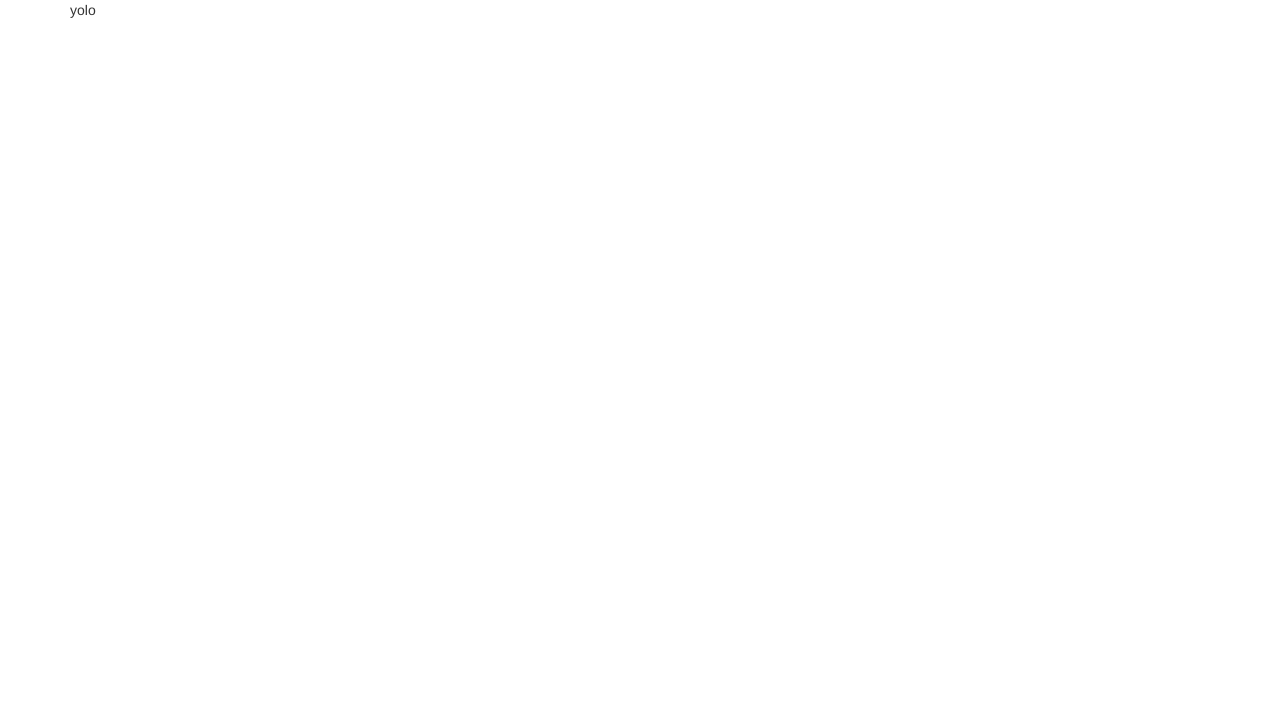
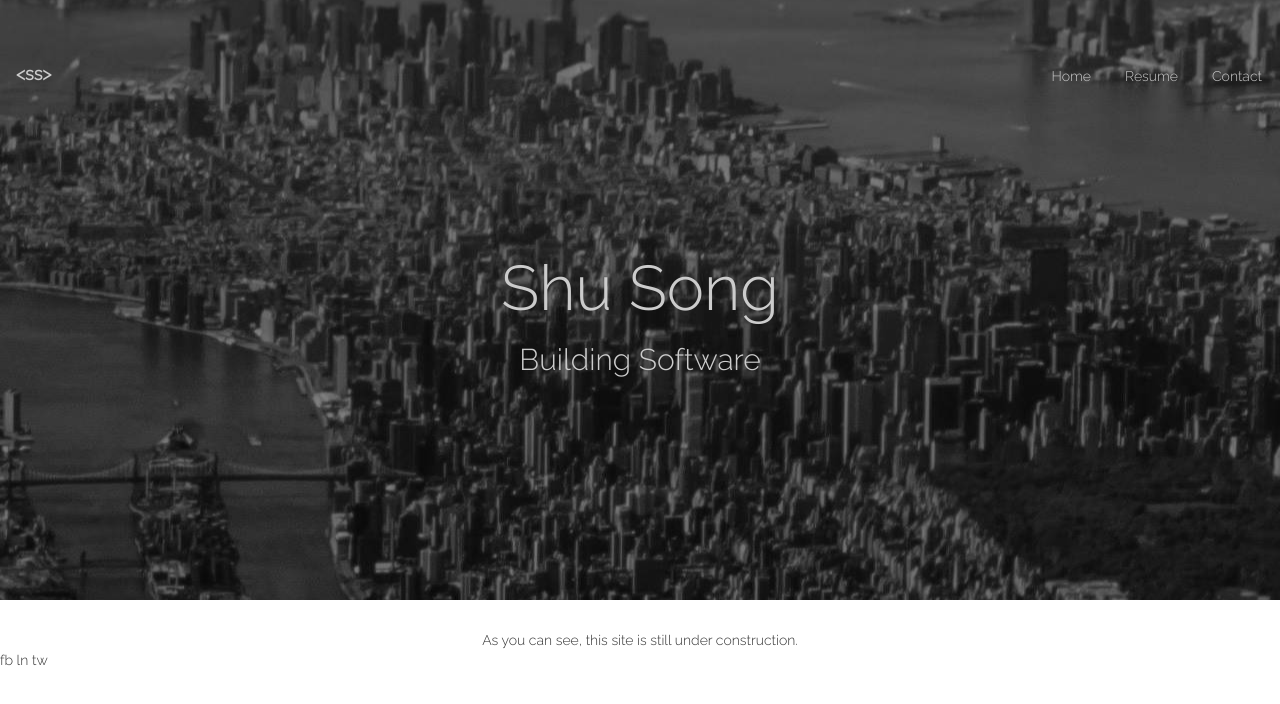
Before and after one commit to shoebox639/personal-site, a website: page src/html/index.html in a window 1280 px wide. Drawn offline with nearby package versions, Linux system fonts and the light colour scheme; files that its build step writes are made by us from their sources; files whose address does not match are found by name.

Commit message:
Created simple splash page

```diff
--- a/server.js
+++ b/server.js
@@ -2,7 +2,8 @@ var express = require('express');
 var app = express();
 
 app.use('/', express.static(__dirname + '/src/html'));
-app.use('/vendor', express.static(__dirname + '/bower_components'))
+app.use('/assets', express.static(__dirname + '/src'));
+app.use('/vendor', express.static(__dirname + '/bower_components'));
 
 var port = Number(process.env.PORT || 8060);
 app.listen(port);
--- /dev/null
+++ b/src/css/styles.css
@@ -0,0 +1,27 @@
+body {
+  font-family: 'Raleway', sans-serif;
+}
+
+.jumbotron {
+  color: #ccc;
+  background-image: url('/assets/img/manhattan-skyline.jpg');
+  background-position: center center;
+  height: 600px;
+}
+
+.jumbotron header {
+  margin-top: 150px;
+}
+
+.nav > li > a {
+  color: #ccc;
+  border: 2px solid transparent;
+  border-radius: 0;
+}
+
+.nav > li > a:hover,
+.nav > li > a:focus {
+  background-color: transparent;
+  color: #eee;
+  border-color: #eee;
+}
--- a/src/html/index.html
+++ b/src/html/index.html
@@ -1,11 +1,48 @@
 <html>
     <head>
         <meta name="viewport" content="width=device-width, initial-scale=1.0">
+
+        <link href='https://fonts.googleapis.com/css?family=Raleway:300' rel='stylesheet' type='text/css'>
         <link href="/vendor/bootstrap/dist/css/bootstrap.css" rel="stylesheet">
+        <link href="/assets/css/styles.css" rel="stylesheet">
     </head>
     <body>
+        <div class="jumbotron">
+            <nav class="navbar">
+                <div class="container-fluid">
+                    <div class="navbar-header">
+                        <button class="nav navbar-toggle visible-xs-block">
+                            <span class="glyphicon glyphicon-menu-hamburger"></span>
+                        </button>
+                        <div class="navbar-brand">
+                            <strong>&lt;ss&gt;</strong>
+                        </div>
+                    </div>
+                    <ul class="nav navbar-nav hidden-xs navbar-right">
+                        <li>
+                            <a href="#">Home</a>
+                        </li>
+                        <li>
+                            <a href="#">Resume</a>
+                        </li>
+                        <li>
+                            <a href="#">Contact</a>
+                        </li>
+                    </ul>
+                </div>
+            </nav>
+            <header class="text-center">
+                <h1>Shu Song</h1>
+                <h2>Building Software</h2>
+            </div>
+        </div>
         <div class="container">
-            yolo
+            <div class="text-center">
+                As you can see, this site is still under construction.
+            </div>
         </div>
+        <footer>
+            fb ln tw
+        </footer>
     </body>
 </html>
```
Also changed, not shown: src/img/manhattan-skyline.jpg (added), src/img/profile.jpg (added), 1 other file.
